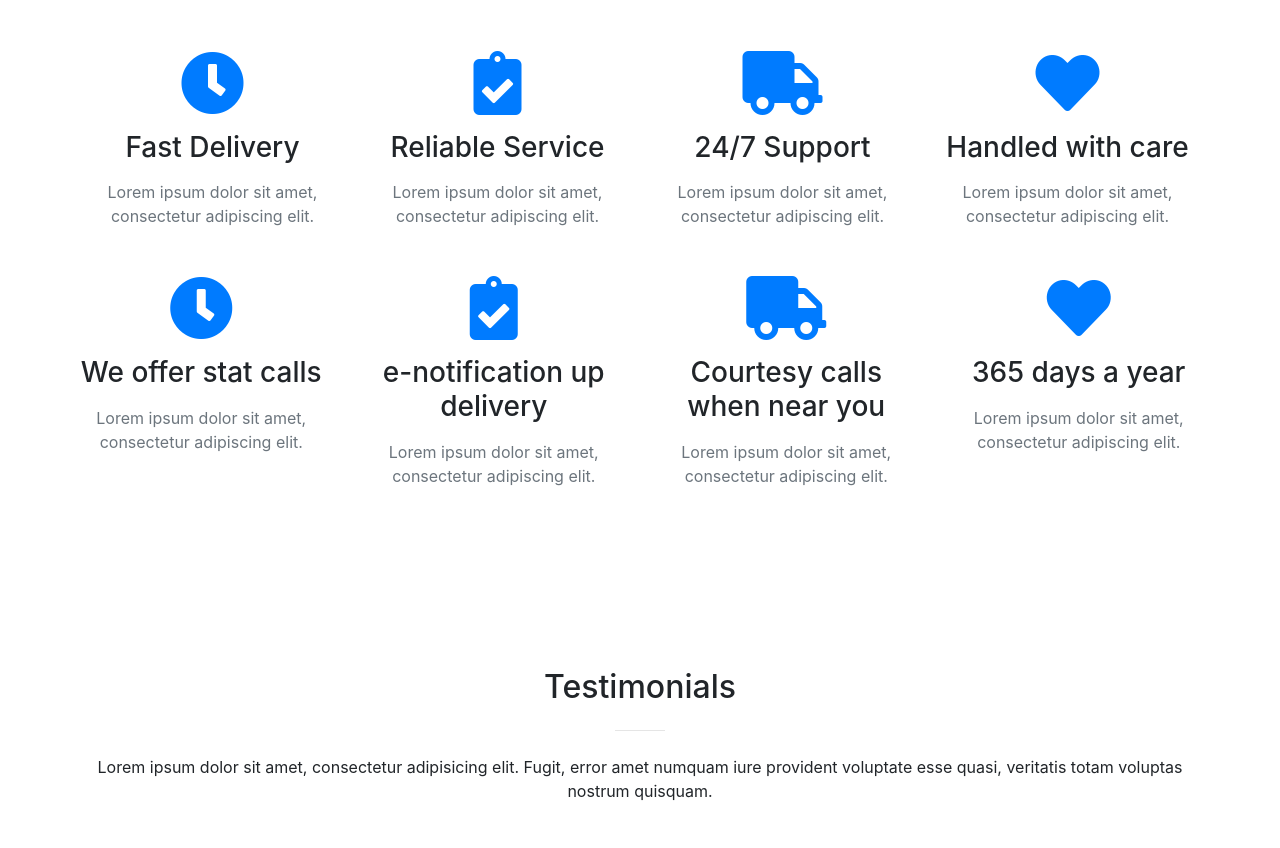
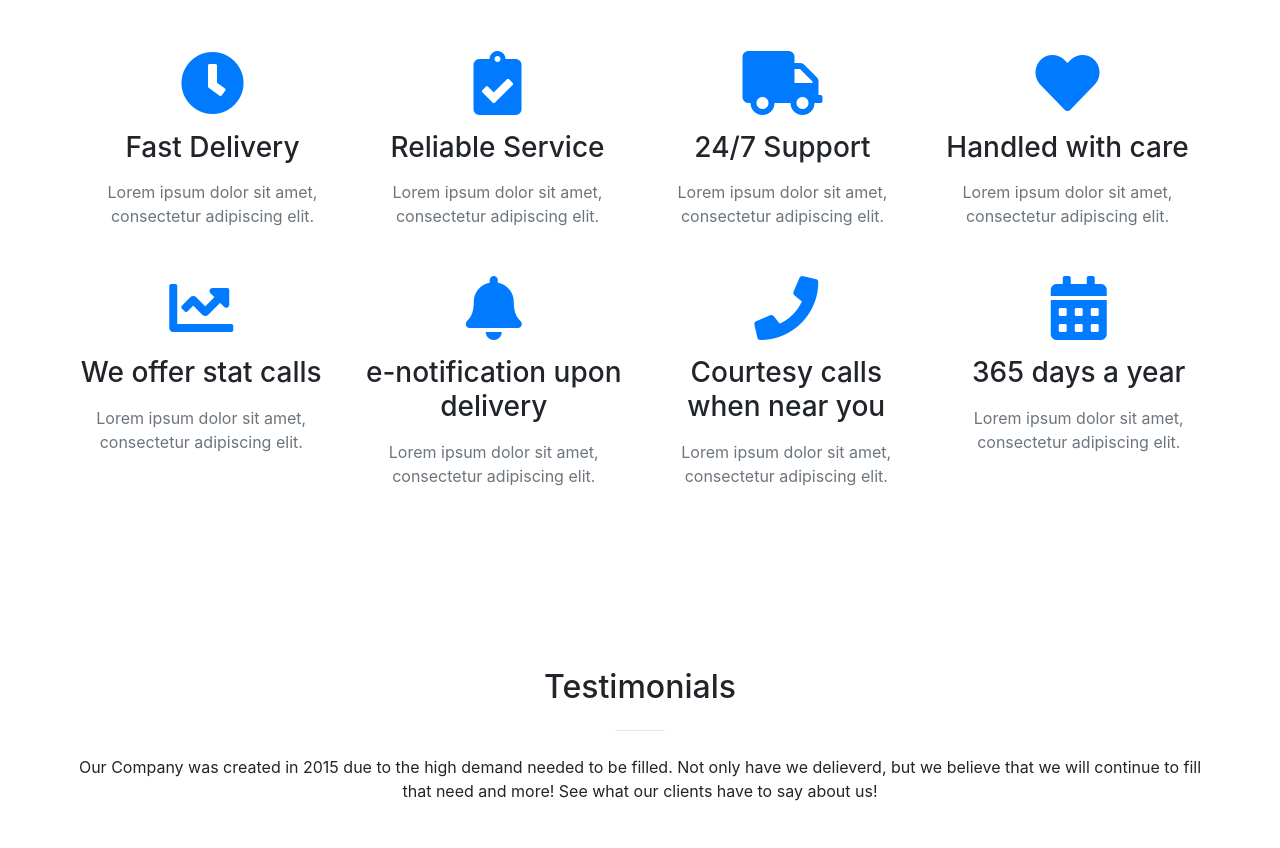
Before and after one commit to Dseals82/allBoutCourier, a website with bundled scripts: page index.html in a window 1280 px wide. Shown: the part 1466-2314 px from the top of the page. Built offline with nearby package versions, Linux system fonts and the light colour scheme; grey boxes are pictures that could not be loaded.

Commit message:
modified html in index file, updated content

```diff
--- a/index.html
+++ b/index.html
@@ -138,28 +138,28 @@
       <div class="row">
         <div class="col-lg-3 col-md-6 text-center">
           <div class="service-box mt-5 mx-auto">
-            <i class="fas fa-4x fa-clock text-primary mb-3 sr-icon-1"></i>
+            <i class="fas fa-4x fa-chart-line text-primary mb-3 sr-icon-1"></i>
             <h3 class="mb-3">We offer stat calls</h3>
             <p class="text-muted mb-0">Lorem ipsum dolor sit amet, consectetur adipiscing elit.</p>
           </div>
         </div>
         <div class="col-lg-3 col-md-6 text-center">
           <div class="service-box mt-5 mx-auto">
-            <i class="fas fa-4x fa-clipboard-check text-primary mb-3 sr-icon-2"></i>
-            <h3 class="mb-3">e-notification up delivery</h3>
+            <i class="fas fa-4x fa-bell text-primary mb-3 sr-icon-2"></i>
+            <h3 class="mb-3">e-notification upon delivery</h3>
             <p class="text-muted mb-0">Lorem ipsum dolor sit amet, consectetur adipiscing elit.</p>
           </div>
         </div>
         <div class="col-lg-3 col-md-6 text-center">
           <div class="service-box mt-5 mx-auto">
-            <i class="fas fa-4x fa-truck text-primary mb-3 sr-icon-3"></i>
+            <i class="fas fa-4x fa-phone text-primary mb-3 sr-icon-3"></i>
             <h3 class="mb-3">Courtesy calls when near you</h3>
             <p class="text-muted mb-0">Lorem ipsum dolor sit amet, consectetur adipiscing elit.</p>
           </div>
         </div>
         <div class="col-lg-3 col-md-6 text-center">
           <div class="service-box mt-5 mx-auto">
-            <i class="fas fa-4x fa-heart text-primary mb-3 sr-icon-4"></i>
+            <i class="fas fa-4x fa-calendar-alt text-primary mb-3 sr-icon-4"></i>
             <h3 class="mb-3">365 days a year</h3>
             <p class="text-muted mb-0">Lorem ipsum dolor sit amet, consectetur adipiscing elit.</p>
           </div>
@@ -180,8 +180,11 @@
         </div>
       </div>
 
-      <p class="dark-grey-text w-responsive mx-auto mb-5">Lorem ipsum dolor sit amet, consectetur adipisicing elit.
-        Fugit, error amet numquam iure provident voluptate esse quasi, veritatis totam voluptas nostrum quisquam.</p>
+      <p class="dark-grey-text w-responsive mx-auto mb-5">
+        Our Company was created in 2015 due to the high demand needed
+        to be filled.  Not only have we delieverd, but we believe that we will continue to fill that need and more!
+        See what our clients have to say about us!
+      </p>
 
         <!-- Grid row -->
         <div class="row">
@@ -363,7 +366,13 @@ Project Name
 <section class="bg-dark text-white">
   <div class="container text-center">
     <h2 class="mb-4">WE DELIVER YOUR TOMMOROW TODAY!</h2>
-    <a class="btn btn-light btn-xl sr-button js-scroll-trigger" href="#contact">Contact Us!</a>
+    <h5>
+      We have multiple drivers to better suit the needs of our clients
+      and always strive to make things more efficient for the companies we are
+      providing a service to!
+    </h5>
+    <br>
+    <a class="btn btn-light btn-xl sr-button js-scroll-trigger" href="#contact">Contact Us Now!</a>
   </div>
 </section>
 
@@ -371,7 +380,7 @@ Project Name
   <div class="container">
     <div class="row">
       <div class="col-lg-8 mx-auto text-center">
-        <h2 class="section-heading">Let's Get In Touch!</h2>
+        <h2 class="section-heading">Get In Touch!</h2>
         <hr class="my-4">
         <p class="mb-5">Ready to schedual your next Delivery with us? That's great! Give us a call or send us an email and we will get back to you as soon as possible!</p>
       </div>
```
